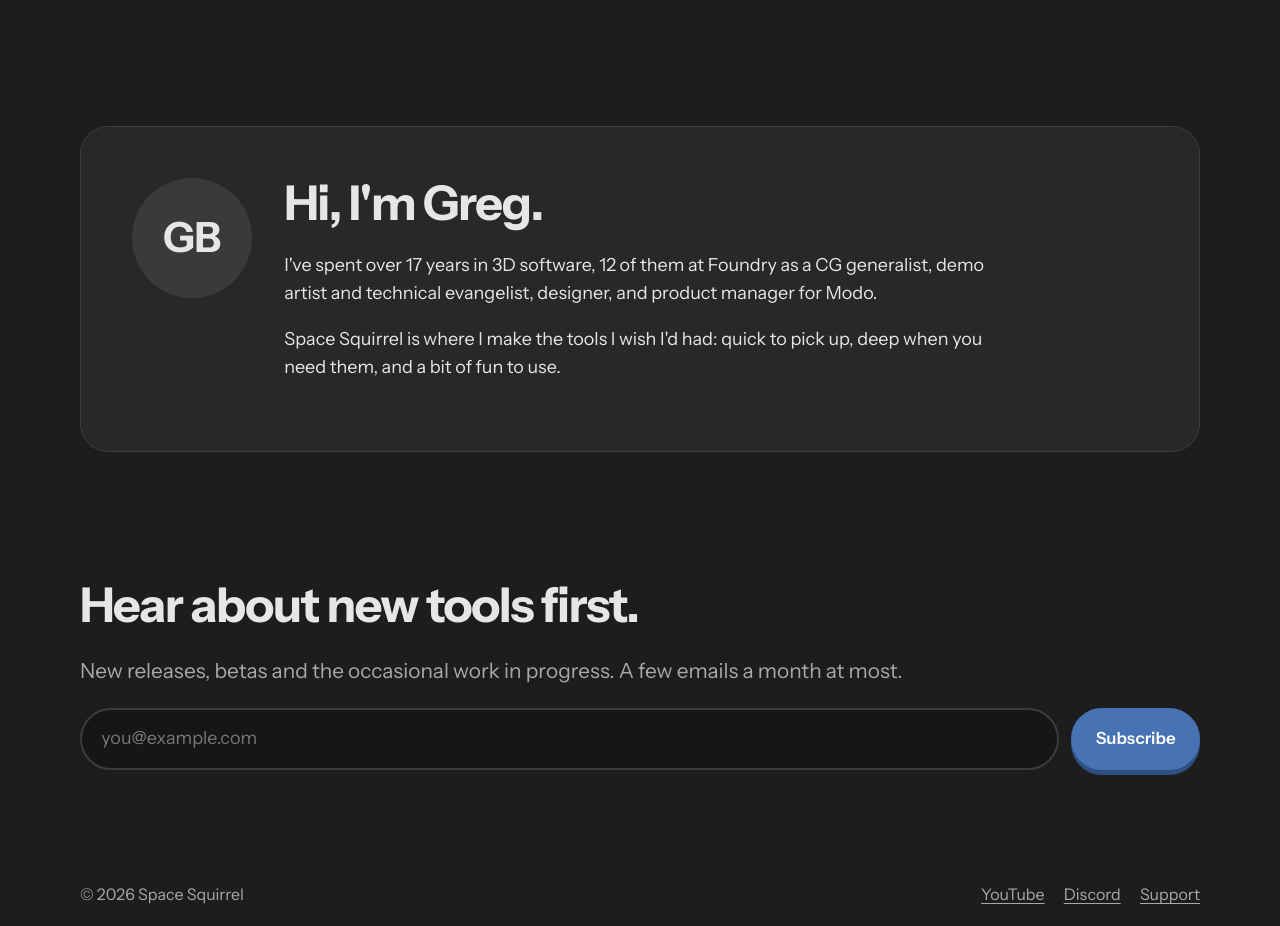
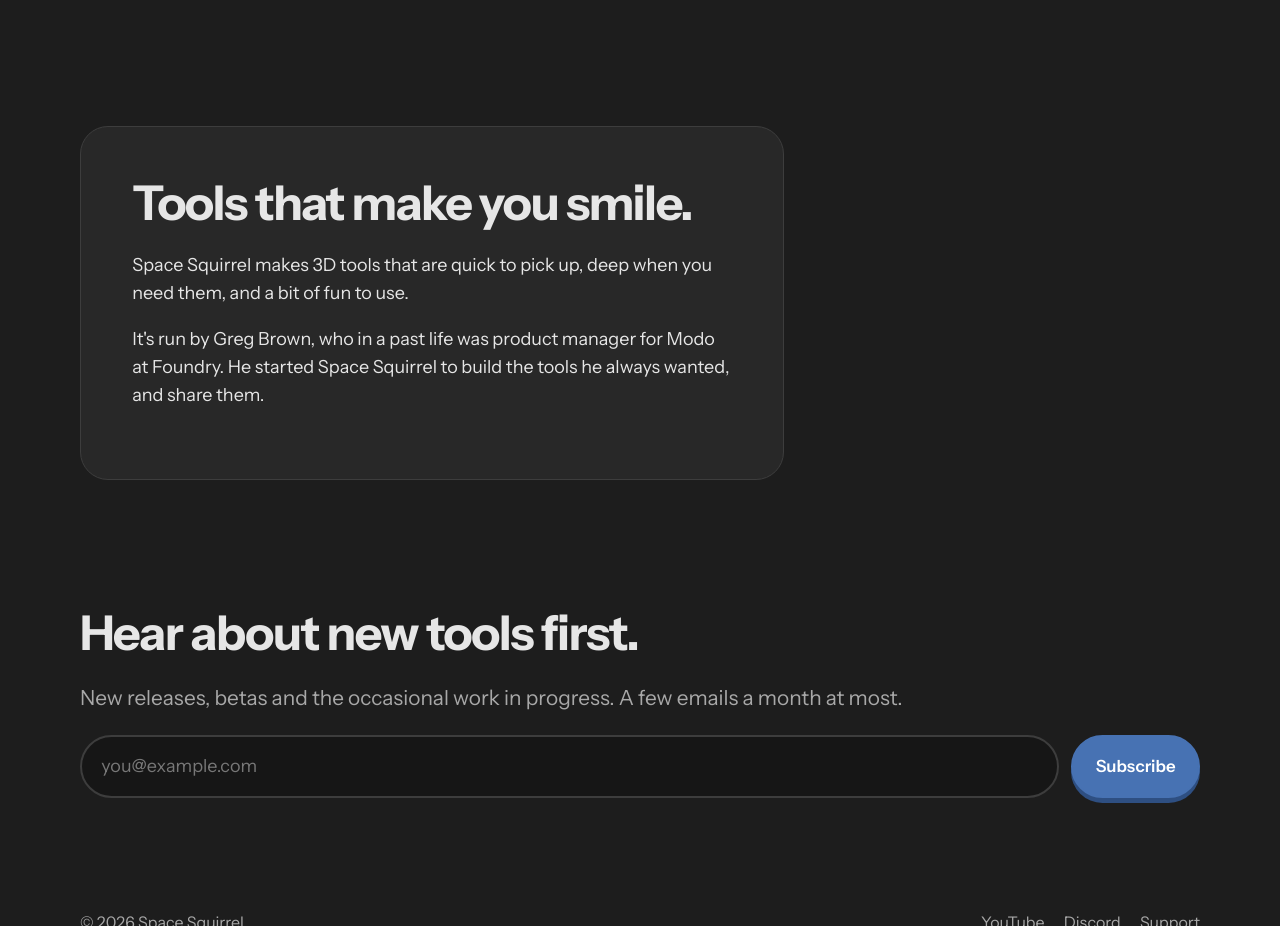
Before and after one commit to GregBrown-VIbes/spacesquirrel.studio, a plain HTML site: page index.html in a window 1280 px wide. Shown: the part 2864-3790 px from the top of the page. Drawn offline with Linux system fonts and the light colour scheme.

Commit message:
Make About about the studio
Co-Authored-By: Claude Opus 5.5 <noreply@anthropic.com>
Claude-Session: https://claude.ai/code/session_011FgWV8bquHN6WZqSm2u9WQ

```diff
--- a/index.html
+++ b/index.html
@@ -12,7 +12,7 @@
 <link rel="preconnect" href="https://fonts.googleapis.com">
 <link rel="preconnect" href="https://fonts.gstatic.com" crossorigin>
 <link href="https://fonts.googleapis.com/css2?family=Instrument+Sans:wght@400;500;600;700&display=swap" rel="stylesheet">
-<link rel="stylesheet" href="style.css?v=942999">
+<link rel="stylesheet" href="style.css?v=943100">
 </head>
 <body>
 <div class="wrap">
@@ -118,12 +118,10 @@
 
     <section id="about" aria-labelledby="about-title">
       <div class="band about">
-        <!-- TODO: replace with a photo: <img class="portrait" src="greg.jpg" alt="Greg Brown"> -->
-        <div class="portrait" aria-hidden="true">GB</div>
         <div>
-          <h2 id="about-title">Hi, I'm Greg.</h2>
-          <p>I've spent over 17 years in 3D software, 12 of them at Foundry as a CG generalist, demo artist and technical evangelist, designer, and product manager for Modo.</p>
-          <p>Space Squirrel is where I make the tools I wish I'd had: quick to pick up, deep when you need them, and a bit of fun to use.</p>
+          <h2 id="about-title">Tools that make you smile.</h2>
+          <p>Space Squirrel makes 3D tools that are quick to pick up, deep when you need them, and a bit of fun to use.</p>
+          <p>It's run by Greg Brown, who in a past life was product manager for Modo at Foundry. He started Space Squirrel to build the tools he always wanted, and share them.</p>
         </div>
       </div>
     </section>
@@ -150,6 +148,6 @@
     </nav>
   </footer>
 </div>
-<script src="clay.js?v=942999"></script>
+<script src="clay.js?v=943100"></script>
 </body>
 </html>
--- a/style.css
+++ b/style.css
@@ -95,9 +95,8 @@ section{padding:4rem 0}
 @media (max-width:820px){.tiers{grid-template-columns:1fr}}
 
 /* about */
-.about{display:grid;grid-template-columns:auto 1fr;gap:2rem;align-items:start}
+.about{max-width:44rem}
 .portrait{width:120px;height:120px;border-radius:50%;background:var(--sky-deep);display:grid;place-items:center;font:700 2.6rem/1 var(--display);color:var(--ink)}
-@media (max-width:620px){.about{grid-template-columns:1fr}}
 
 /* signup */
 .signup form{display:flex;flex-wrap:wrap;gap:.75rem;margin-top:1.25rem}
```
Also changed, not shown: 404.html (+1 -1 lines), support.html (+1 -1 lines).
